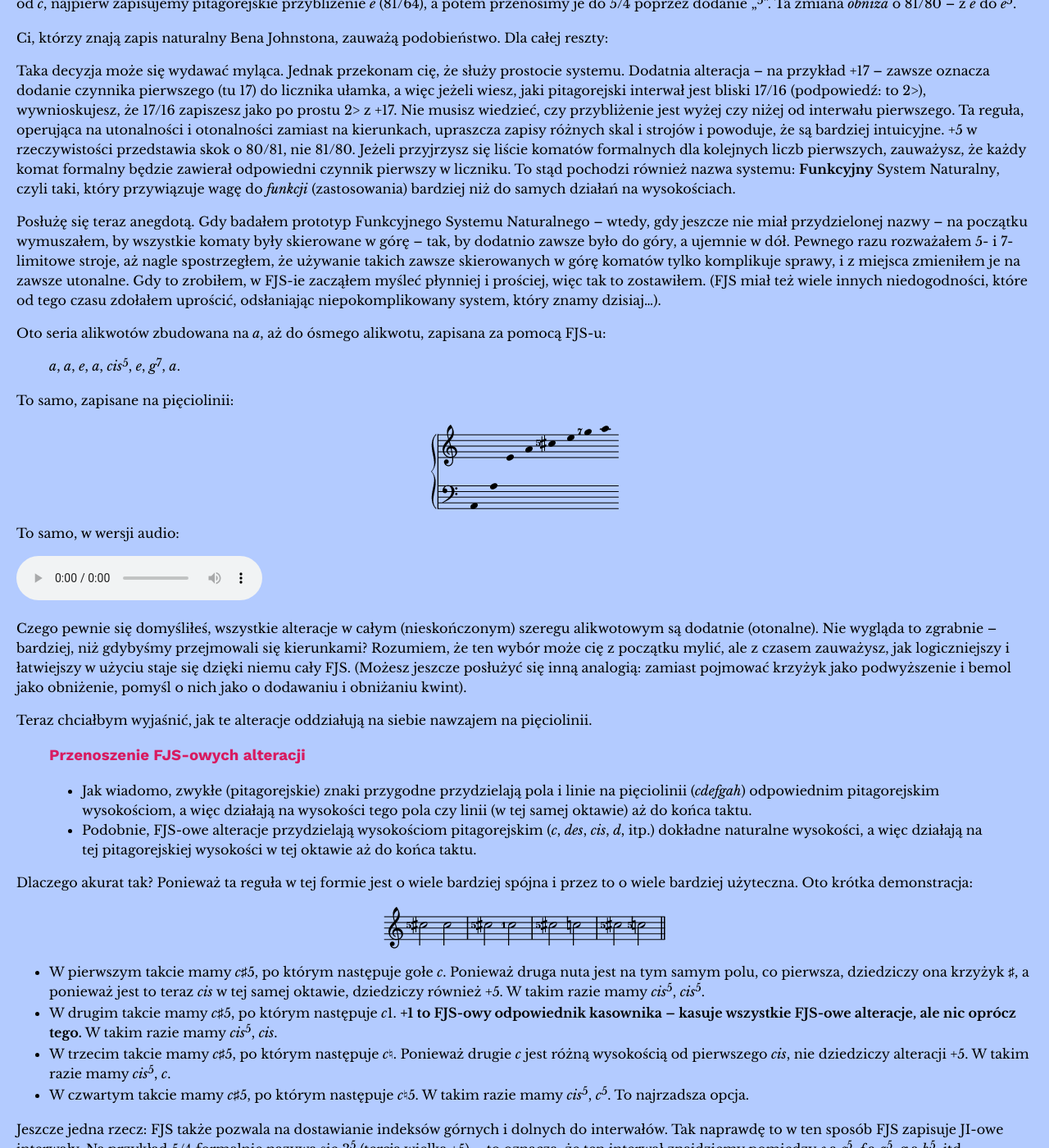
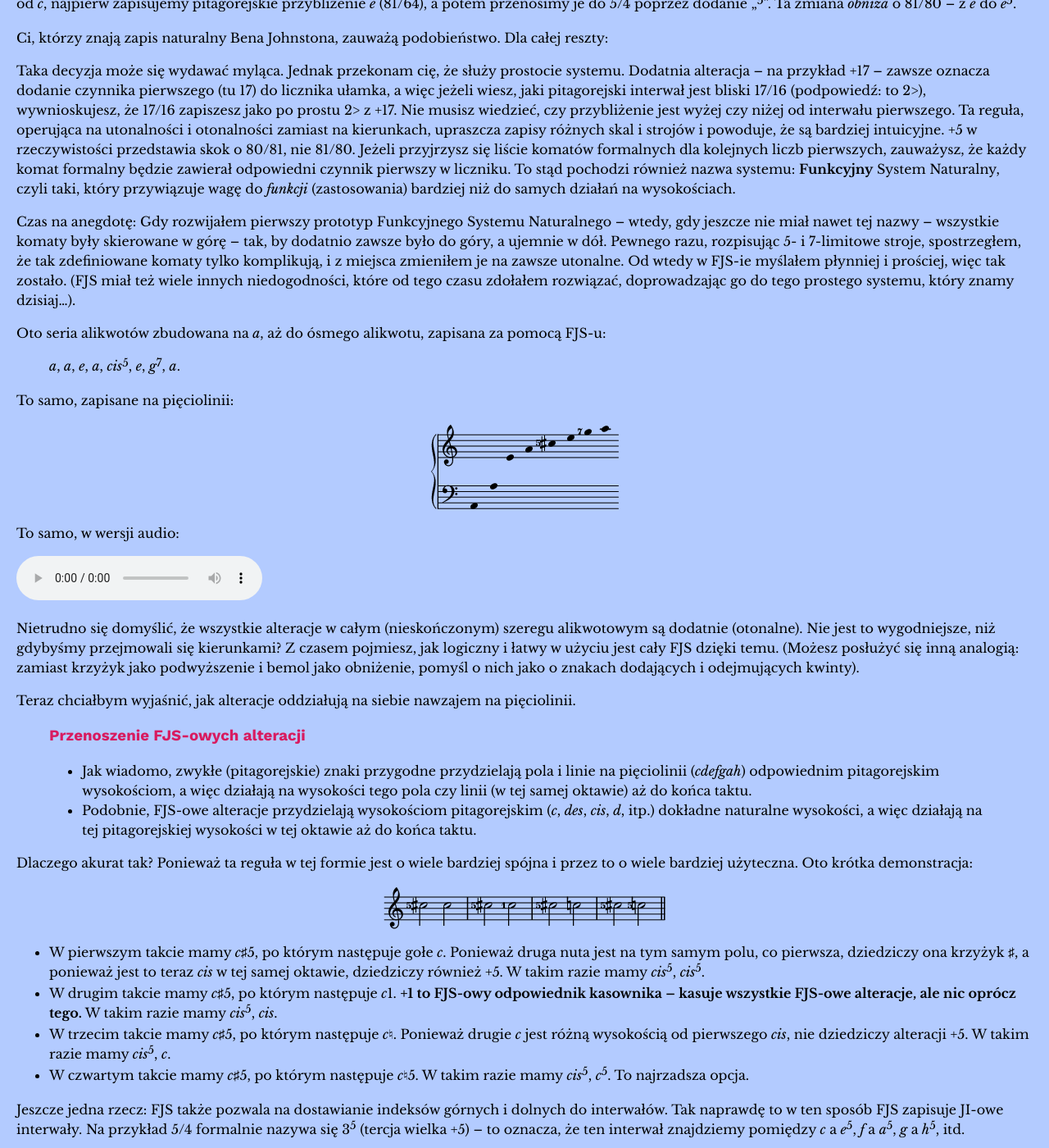
Before and after one commit to misotanni/misotanni.github.io, a Jekyll site: the page built from fjs/pl/crash.md, in a window 1280 px wide and 1400 px high, scrolled down 7019 px. Shown: the whole window at 82% size. Built offline with Jekyll 4.4.1, drawn with Linux system fonts in a browser that asks for light colours; our own code applies the rules of GitHub Pages for plain Markdown files; formulas are drawn with MathJax 3.

Commit message:
polishfix''

```diff
--- a/fjs/pl/crash.md
+++ b/fjs/pl/crash.md
@@ -227,7 +227,7 @@ Ci, którzy znają zapis naturalny Bena Johnstona, zauważą podobieństwo. Dla
 
 Taka decyzja może się wydawać myląca. Jednak przekonam cię, że służy prostocie systemu. Dodatnia alteracja – na przykład +17 – zawsze oznacza dodanie czynnika pierwszego (tu 17) do licznika ułamka, a więc jeżeli wiesz, jaki pitagorejski interwał jest bliski 17/16 (podpowiedź: to 2>), wywnioskujesz, że 17/16 zapiszesz jako po prostu 2> z +17. Nie musisz wiedzieć, czy przybliżenie jest wyżej czy niżej od interwału pierwszego. Ta reguła, operująca na utonalności i otonalności zamiast na kierunkach, upraszcza zapisy różnych skal i strojów i powoduje, że są bardziej intuicyjne. +5 w rzeczywistości przedstawia skok o 80/81, nie 81/80. Jeżeli przyjrzysz się liście komatów formalnych dla kolejnych liczb pierwszych, zauważysz, że każdy komat formalny będzie zawierał odpowiedni czynnik pierwszy w liczniku. To stąd pochodzi również nazwa systemu: **Funkcyjny** System Naturalny, czyli taki, który przywiązuje wagę do *funkcji* (zastosowania) bardziej niż do samych działań na wysokościach.
 
-Posłużę się teraz anegdotą. Gdy badałem prototyp Funkcyjnego Systemu Naturalnego – wtedy, gdy jeszcze nie miał przydzielonej nazwy – na początku wymuszałem, by wszystkie komaty były skierowane w górę – tak, by dodatnio zawsze było do góry, a ujemnie w dół. Pewnego razu rozważałem 5- i 7-limitowe stroje, aż nagle spostrzegłem, że używanie takich zawsze skierowanych w górę komatów tylko komplikuje sprawy, i z miejsca zmieniłem je na zawsze utonalne. Gdy to zrobiłem, w FJS-ie zacząłem myśleć płynniej i prościej, więc tak to zostawiłem. (FJS miał też wiele innych niedogodności, które od tego czasu zdołałem uprościć, odsłaniając niepokomplikowany system, który znamy dzisiaj…).
+Czas na anegdotę: Gdy rozwijałem pierwszy prototyp Funkcyjnego Systemu Naturalnego – wtedy, gdy jeszcze nie miał nawet tej nazwy – wszystkie komaty były skierowane w górę – tak, by dodatnio zawsze było do góry, a ujemnie w dół. Pewnego razu, rozpisując 5- i 7-limitowe stroje, spostrzegłem, że tak zdefiniowane komaty tylko komplikują, i z miejsca zmieniłem je na zawsze utonalne. Od wtedy w FJS-ie myślałem płynniej i prościej, więc tak zostało. (FJS miał też wiele innych niedogodności, które od tego czasu zdołałem rozwiązać, doprowadzając go do tego prostego systemu, który znamy dzisiaj…).
 
 Oto seria alikwotów zbudowana na *a*, aż do ósmego alikwotu, zapisana za pomocą FJS-u:
 
@@ -241,9 +241,9 @@ To samo, w wersji audio:
 
 <audio controls><source src="../assets/audio_4.mp3" type="audio/mpeg"></audio>
 
-Czego pewnie się domyśliłeś, wszystkie alteracje w całym (nieskończonym) szeregu alikwotowym są dodatnie (otonalne). Nie wygląda to zgrabnie – bardziej, niż gdybyśmy przejmowali się kierunkami? Rozumiem, że ten wybór może cię z początku mylić, ale z czasem zauważysz, jak logiczniejszy i łatwiejszy w użyciu staje się dzięki niemu cały FJS. (Możesz jeszcze posłużyć się inną analogią: zamiast pojmować krzyżyk jako podwyższenie i bemol jako obniżenie, pomyśl o nich jako o dodawaniu i obniżaniu kwint).
+Nietrudno się domyślić, że wszystkie alteracje w całym (nieskończonym) szeregu alikwotowym są dodatnie (otonalne). Nie jest to wygodniejsze, niż gdybyśmy przejmowali się kierunkami? Z czasem pojmiesz, jak logiczny i łatwy w użyciu jest cały FJS dzięki temu. (Możesz posłużyć się inną analogią: zamiast krzyżyk jako podwyższenie i bemol jako obniżenie, pomyśl o nich jako o znakach dodających i odejmujących kwinty).
 
-Teraz chciałbym wyjaśnić, jak te alteracje oddziałują na siebie nawzajem na pięciolinii.
+Teraz chciałbym wyjaśnić, jak alteracje oddziałują na siebie nawzajem na pięciolinii.
 
 > ### Przenoszenie FJS-owych alteracji
 >
```
